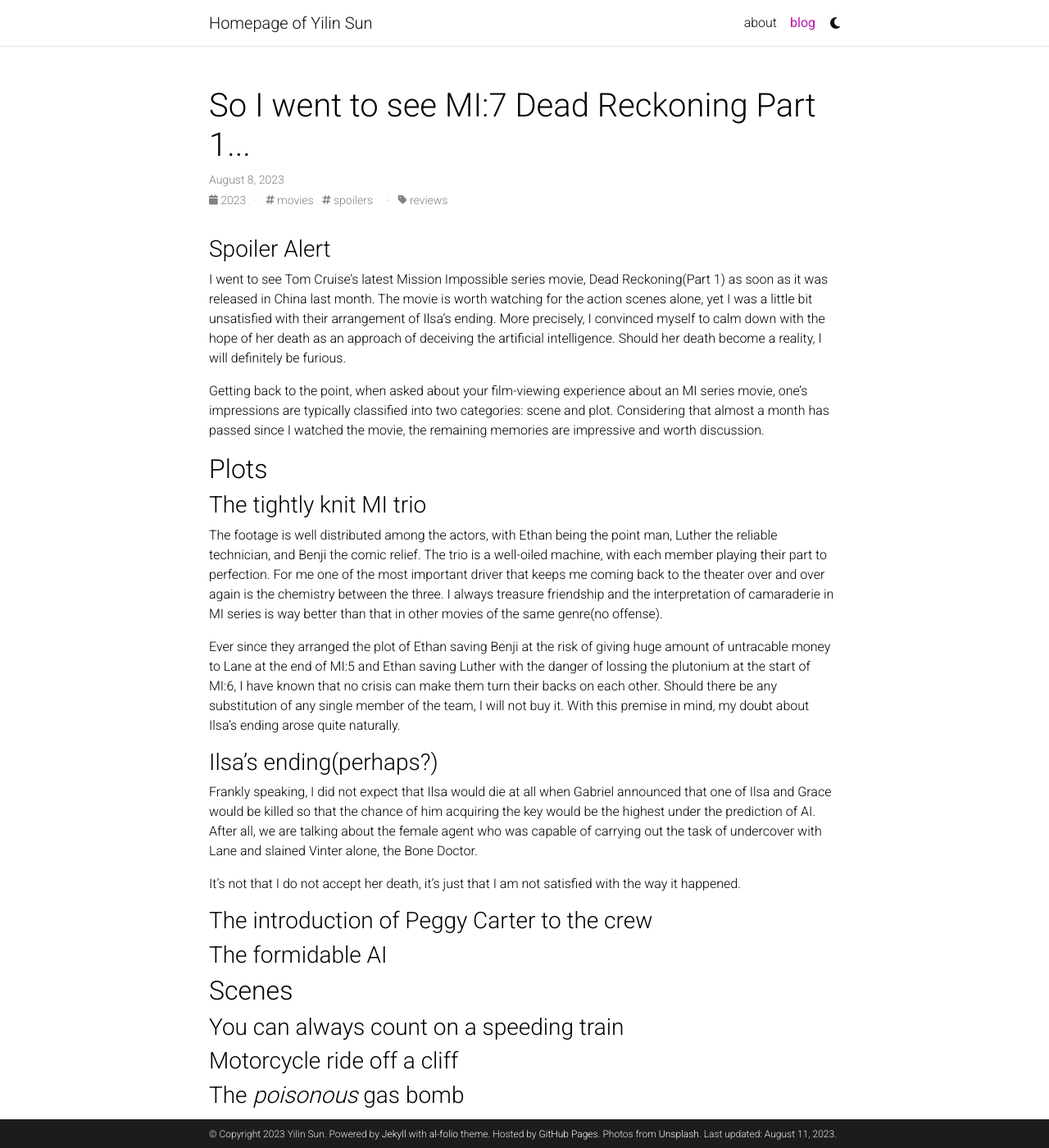
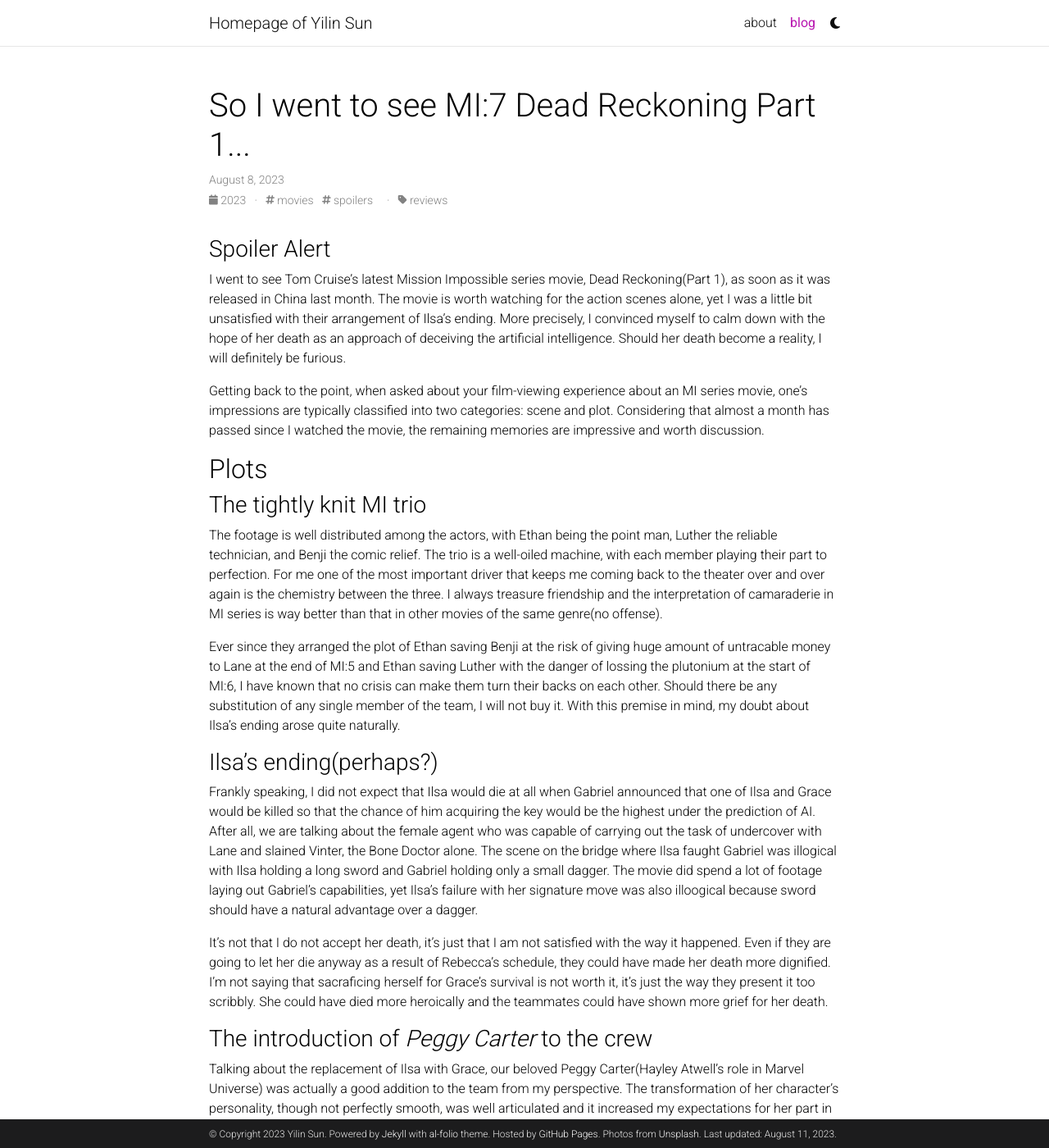
Before and after one commit to sylvansun/sylvansun.github.io, a Jekyll site: the page built from _posts/2023-08-08-MI7-dead-reckoning-p1.md, in a window 1280 px wide and 1400 px high. Shown: the whole window at 82% size. Built offline with Jekyll 4.4.1, drawn with Linux system fonts in a browser that asks for light colours; comment, search, counter and statistics services are not loaded; a style sheet for code colours, icons or effects is not loaded; some of the changed text lies outside the part shown.

Commit message:
feat: finished reviews on plot

```diff
--- a/_posts/2023-08-08-MI7-dead-reckoning-p1.md
+++ b/_posts/2023-08-08-MI7-dead-reckoning-p1.md
@@ -8,7 +8,7 @@
 ---
 ### Spoiler Alert
 
-I went to see Tom Cruise's latest Mission Impossible series movie, Dead Reckoning(Part 1) as soon as it was released in China last month. The movie is worth watching for the action scenes alone, yet I was a little bit unsatisfied with their arrangement of Ilsa's ending. More precisely, I convinced myself to calm down with the hope of her death as an approach of deceiving the artificial intelligence. Should her death become a reality, I will definitely be furious.
+I went to see Tom Cruise's latest Mission Impossible series movie, Dead Reckoning(Part 1), as soon as it was released in China last month. The movie is worth watching for the action scenes alone, yet I was a little bit unsatisfied with their arrangement of Ilsa's ending. More precisely, I convinced myself to calm down with the hope of her death as an approach of deceiving the artificial intelligence. Should her death become a reality, I will definitely be furious.
 
 Getting back to the point, when asked about your film-viewing experience about an MI series movie, one's impressions are typically classified into two categories: scene and plot. Considering that almost a month has passed since I watched the movie, the remaining memories are impressive and worth discussion.
 
@@ -22,13 +22,17 @@
 
 ### Ilsa's ending(perhaps?)
 
-Frankly speaking, I did not expect that Ilsa would die at all when Gabriel announced that one of Ilsa and Grace would be killed so that the chance of him acquiring the key would be the highest under the prediction of AI. After all, we are talking about the female agent who was capable of carrying out the task of undercover with Lane and slained Vinter alone, the Bone Doctor.
+Frankly speaking, I did not expect that Ilsa would die at all when Gabriel announced that one of Ilsa and Grace would be killed so that the chance of him acquiring the key would be the highest under the prediction of AI. After all, we are talking about the female agent who was capable of carrying out the task of undercover with Lane and slained Vinter, the Bone Doctor alone. The scene on the bridge where Ilsa faught Gabriel was illogical with Ilsa holding a long sword and Gabriel holding only a small dagger. The movie did spend a lot of footage laying out Gabriel's capabilities, yet Ilsa's failure with her signature move was also illoogical because sword should have a natural advantage over a dagger.
 
-It’s not that I do not accept her death, it's just that I am not satisfied with the way it happened.
+It’s not that I do not accept her death, it's just that I am not satisfied with the way it happened. Even if they are going to let her die anyway as a result of Rebecca's schedule, they could have made her death more dignified. I'm not saying that sacraficing herself for Grace's survival is not worth it, it's just the way they present it too scribbly. She could have died more heroically and the teammates could have shown more grief for her death.
 
-### The introduction of Peggy Carter to the crew
+### The introduction of *Peggy Carter* to the crew
+
+Talking about the replacement of Ilsa with Grace, our beloved Peggy Carter(Hayley Atwell's role in Marvel Universe) was actually a good addition to the team from my perspective. The transformation of her character's personality, though not perfectly smooth, was well articulated and it increased my expectations for her part in the upcoming Part 2.
 
 ### The formidable AI
+
+I understand and awe the probabilistic model of artificial intelligence. By following its instructions and always taking the action which makes your desired result most likely, Gabriel could have been the most terrifying terrorist in this series. But AI is not unbreakable because any probabilistic prediction has the chance of not reflecting the actual result. I'm a little concerned because the movie did not do a good job of showing what the AI was capable of. Since nowadays almost everybody is familiar with the concept of AI, an ambiguous description of the AI might have been inadequate.
 
 ## Scenes
 
```
